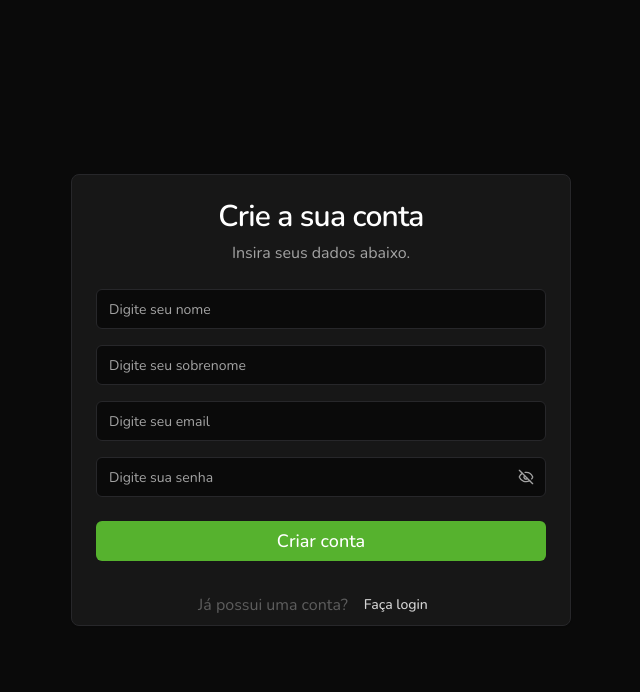
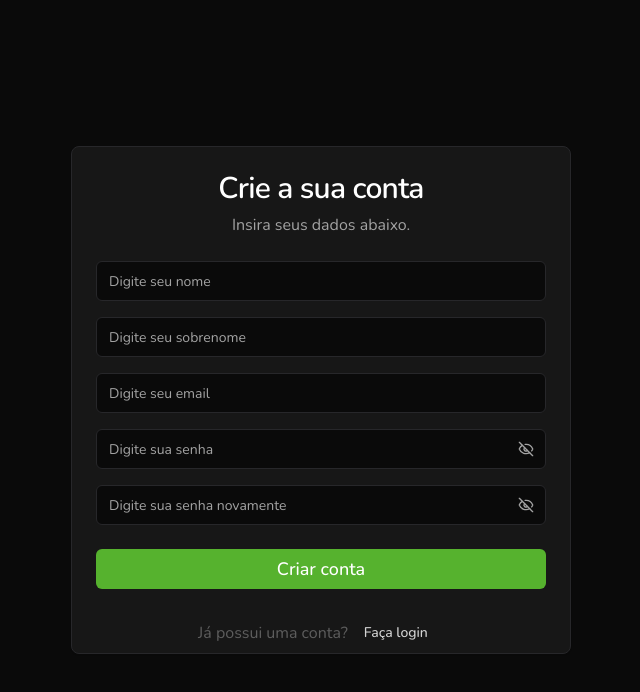
Before and after one commit to kleyton-ferreira/dashboard-finance-investments, a React (Vite) app: page /signup in a window 1280 px wide. Shown: the top 692 px of the page, without its empty margins (319-959 px from the left). Built offline with nearby package versions, Linux system fonts and the light colour scheme.

Commit message:
feat: add password input component

```diff
--- /dev/null
+++ b/src/components/password-input.jsx
@@ -0,0 +1,25 @@
+import { EyeIcon, EyeOffIcon } from 'lucide-react'
+import React, { useState } from 'react'
+import { Button } from './ui/button'
+import { Input } from '@/components/ui/input'
+
+const PasswordInput = ({ placeholder = 'Digite sua senha' }) => {
+  const [passwordIsVisible, setPasswordIsVisible] = useState(false)
+  return (
+    <div className="relative">
+      <Input
+        type={passwordIsVisible ? 'text' : 'password'}
+        placeholder={placeholder}
+      />
+      <Button
+        variant="ghost"
+        className="absolute right-0 top-0 my-1 mr-1 h-8 w-8 text-muted-foreground"
+        onClick={() => setPasswordIsVisible((prev) => !prev)}
+      >
+        {passwordIsVisible ? <EyeIcon /> : <EyeOffIcon />}
+      </Button>
+    </div>
+  )
+}
+
+export default PasswordInput
--- a/src/pages/signup.jsx
+++ b/src/pages/signup.jsx
@@ -1,4 +1,4 @@
-import React, { useState } from 'react'
+import React from 'react'
 import {
   Card,
   CardContent,
@@ -7,14 +7,15 @@
   CardHeader,
   CardTitle,
 } from '@/components/ui/card'
+
+// COMPONENTE .. INPUT ! PASSWORD..
+import PasswordInput from '@/components/password-input'
+
 import { Button } from '@/components/ui/button'
 import { Input } from '@/components/ui/input'
 import { Link } from 'react-router'
-import { EyeIcon, EyeOffIcon } from 'lucide-react'
 
 const Signup = () => {
-  const [passwordIsVisible, setPasswordIsVisible] = useState(false)
-
   return (
     <div className="flex h-screen w-screen items-center justify-center">
       <Card className="w-[500px]">
@@ -28,19 +29,8 @@
           <Input placeholder="Digite seu nome" />
           <Input placeholder="Digite seu sobrenome" />
           <Input placeholder="Digite seu email" />
-          <div className="relative">
-            <Input
-              type={passwordIsVisible ? 'text' : 'password'}
-              placeholder="Digite sua senha"
-            />
-            <Button
-              variant="ghost"
-              className="absolute right-0 top-0 my-1 mr-1 h-8 w-8 text-muted-foreground"
-              onClick={() => setPasswordIsVisible((prev) => !prev)}
-            >
-              {passwordIsVisible ? <EyeIcon /> : <EyeOffIcon />}
-            </Button>
-          </div>
+          <PasswordInput />
+          <PasswordInput placeholder="Digite sua senha novamente" />
         </CardContent>
         <CardFooter>
           <Button className="w-full text-lg">Criar conta</Button>
```
